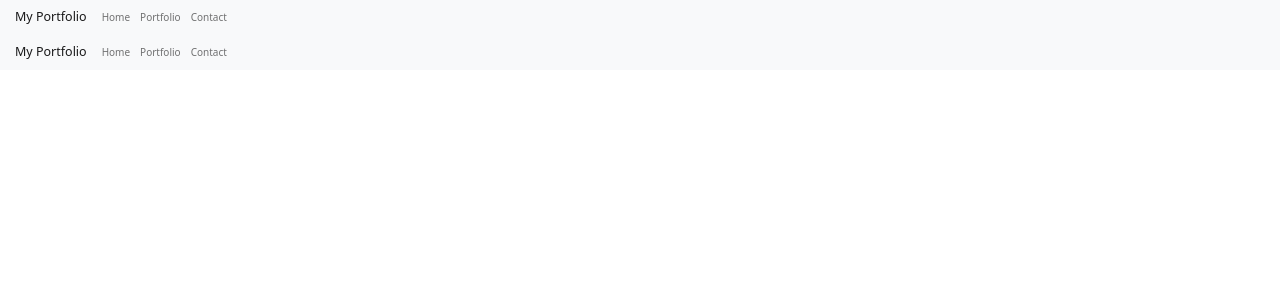
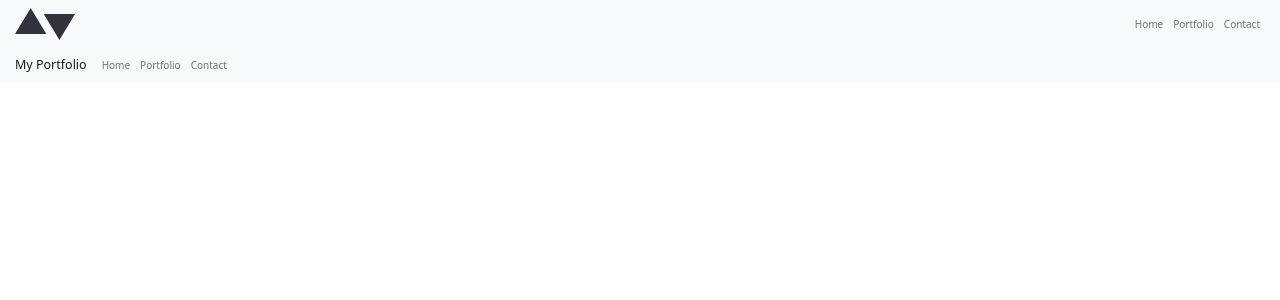
Before and after one commit to fiusks/Frontend-Challenge-M01, a React (Create React App) app: page / in a window 1280 px wide. Shown: the top 300 px of the page. Built offline with nearby package versions, Linux system fonts and the light colour scheme; a web font is replaced by a local one.

Commit message:
Header component finalization

```diff
--- a/src/components/header/index.jsx
+++ b/src/components/header/index.jsx
@@ -1,15 +1,20 @@
 import "./style.scss";
 import { Container, Nav, Navbar } from "react-bootstrap";
 import { NavLink } from "react-router-dom";
+import trianglesIcon from "../../assets/images/trianglesHeader.svg";
 
 function Header() {
   return (
     <Navbar bg="light" expand="lg">
       <Container fluid>
-        <Navbar.Brand href="#home">My Portfolio</Navbar.Brand>
-        <Navbar.Toggle aria-controls="basic-navbar-nav" />
+        <div className="teste">
+          <Navbar.Brand href="#home">
+            <img src={trianglesIcon} alt="logo icon" />
+          </Navbar.Brand>
+          <Navbar.Toggle aria-controls="basic-navbar-nav" />
+        </div>
         <Navbar.Collapse id="basic-navbar-nav">
-          <Nav className="me-auto">
+          <Nav className="me-auto text-center">
             <Nav.Link as={NavLink} to="home">
               Home
             </Nav.Link>
--- a/src/components/header/style.scss
+++ b/src/components/header/style.scss
@@ -0,0 +1,5 @@
+.teste {
+  width: 100vw;
+  display: flex;
+  justify-content: space-between;
+}
```
Also changed, not shown: src/assets/images/trianglesHeader.svg (added).
